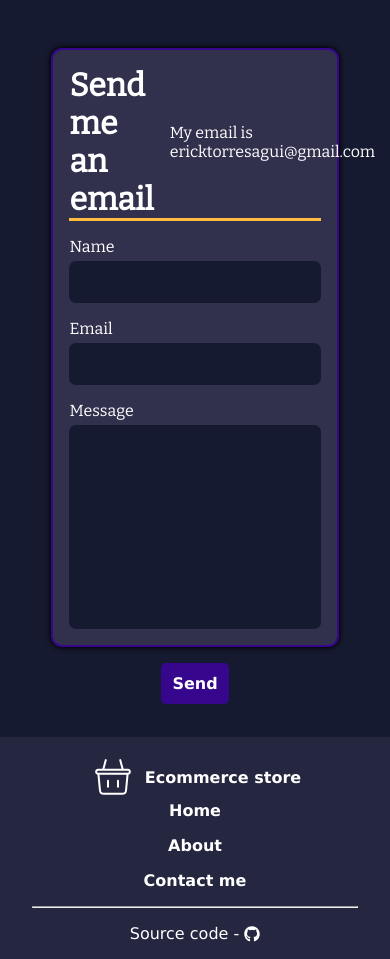
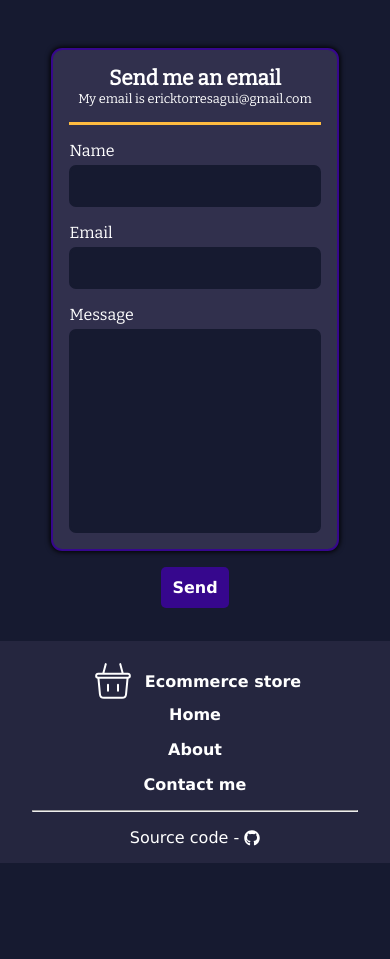
Before and after one commit to Eckry/store-app, a React (Vite) app: page /contact in a window 390 px wide. After the commit the page ends 863 px from the top, so only its background shows below. Built offline with nearby package versions, Linux system fonts and the light colour scheme.

Commit message:
add responsive media query

```diff
--- a/src/routes/styles/Contact.css
+++ b/src/routes/styles/Contact.css
@@ -58,3 +58,19 @@
     transform: translateX(0);
   }
 }
+
+@media (max-width: 520px){
+  .contact-header {
+    gap: 0;
+    padding-bottom: 1rem;
+    flex-direction: column;
+  }
+
+  .contact-header p {
+    font-size: 0.8rem;
+  }
+
+  .contact-header h1 {
+    font-size: 1.3rem;
+  }
+}
```
